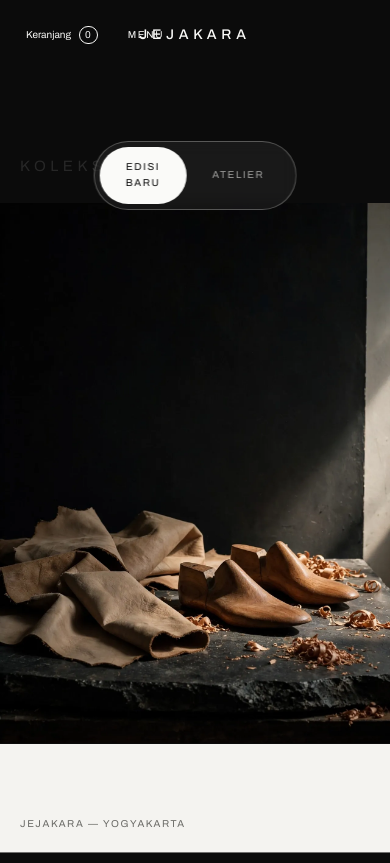
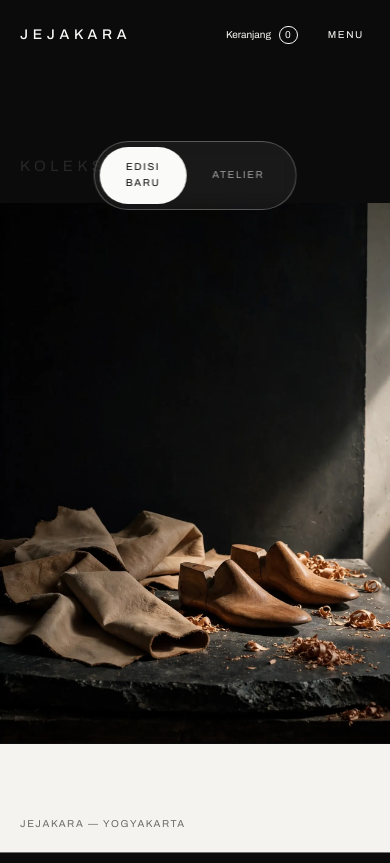
Before and after one commit to mugiwiguna/jejakara, a plain HTML site: page index.html in a window 390 px wide. Shown: the top 863 px of the page. Drawn offline with nearby package versions, Linux system fonts and the light colour scheme.

Commit message:
Fix header mobile: wordmark kiri, Keranjang+Menu kanan (tadinya nabrak)

```diff
--- a/css/style.css
+++ b/css/style.css
@@ -364,6 +364,8 @@ h2 { font-size: clamp(1.9rem, 3.4vw, 3.2rem); }
 /* ---------- responsive ---------- */
 @media (max-width: 900px) {
   .nav.left, .nav.right .desk { display: none; }
+  /* nav.left hilang -> wordmark jadi anchor kiri, nav.right tetap kanan (tadinya space-between naruh nav di tengah, tabrak wordmark) */
+  .wordmark { position: static; transform: none; }
   .burger { display: block; }
   .hero { grid-template-columns: 1fr; height: auto; min-height: 0; }
   .hero-void { height: 24vh; min-height: 150px; }
```
